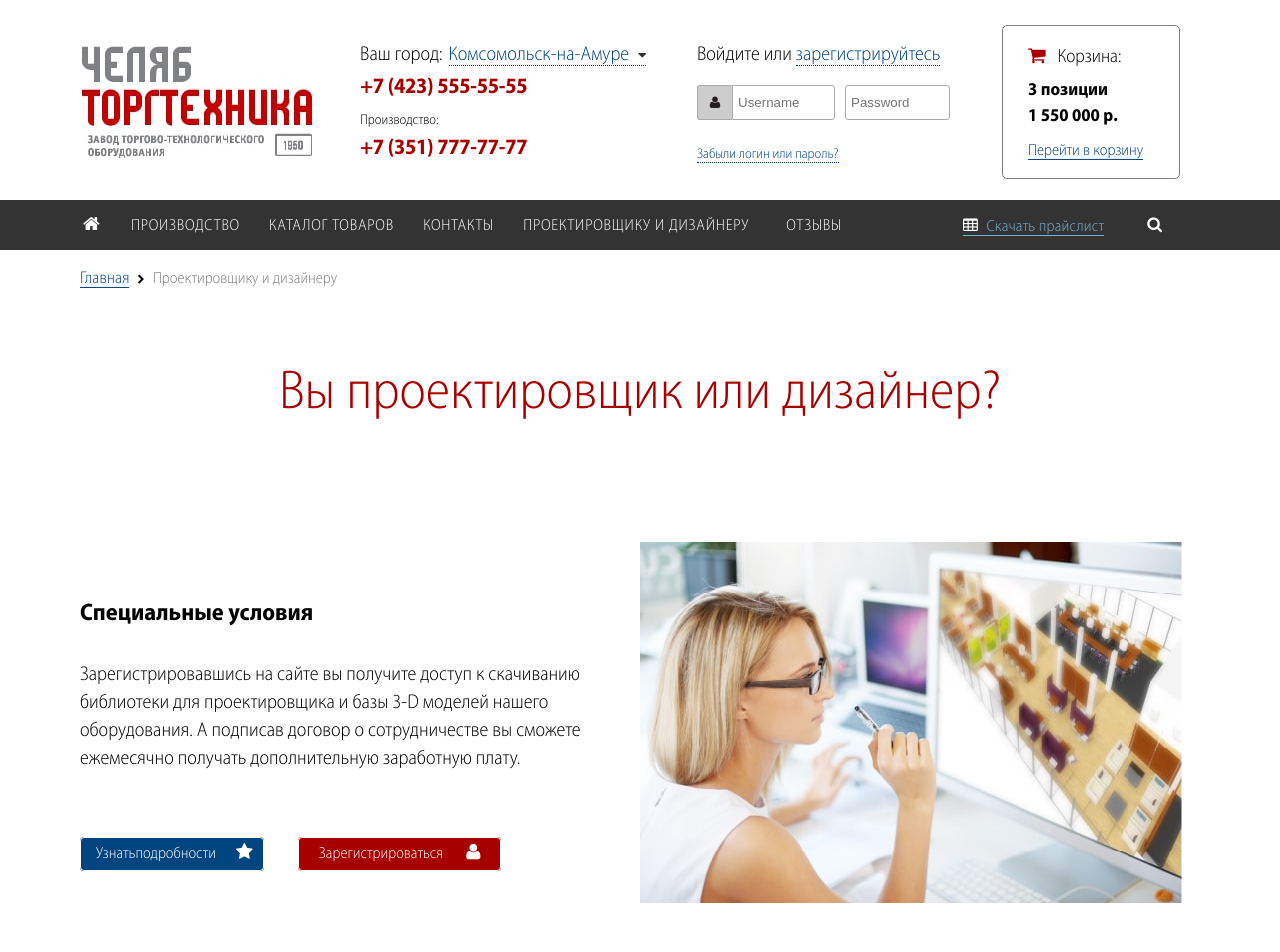
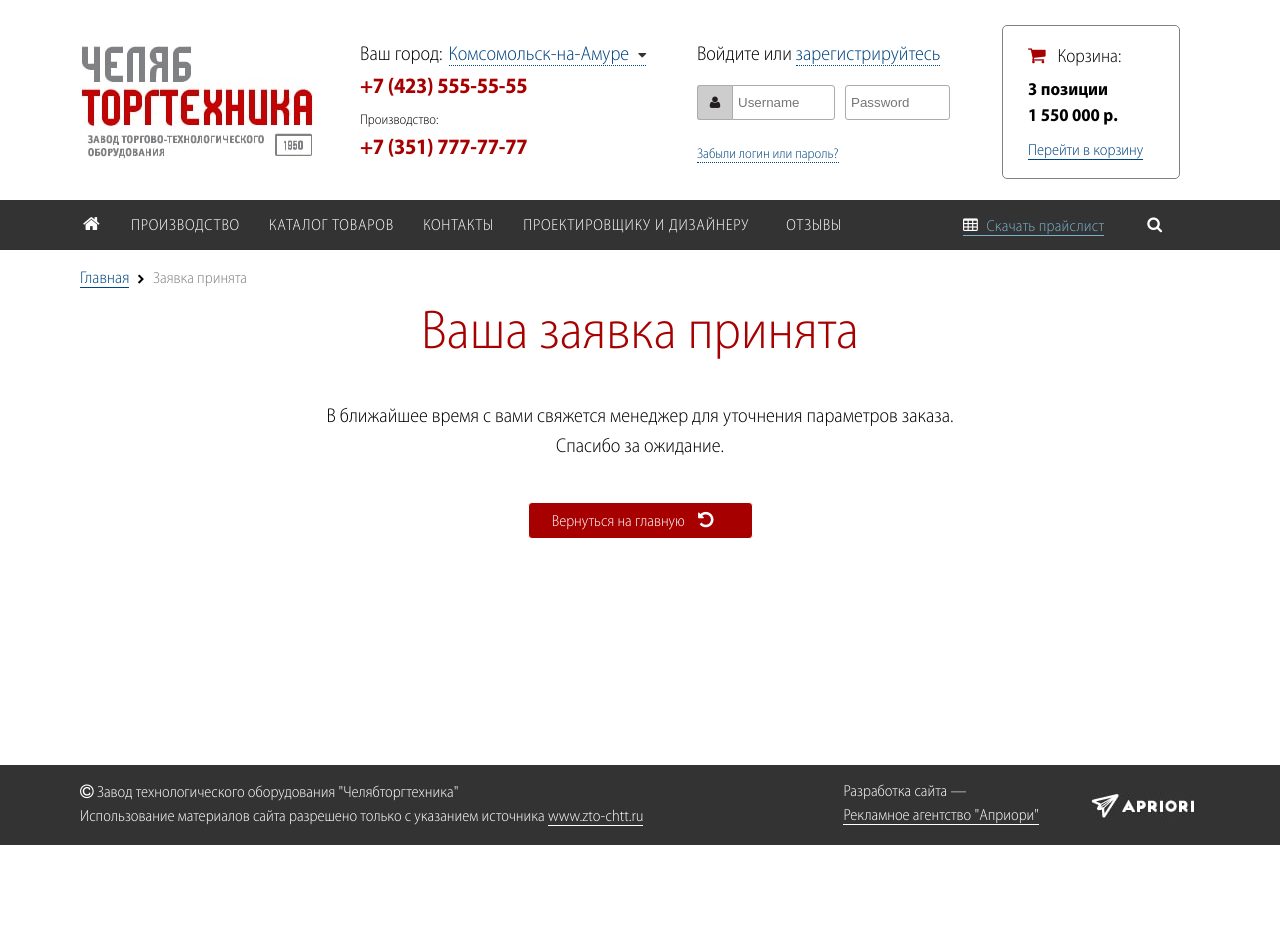
Before and after one commit to katyamishha/katyamishha.github.io, a plain HTML site: page index.html in a window 1280 px wide. Shown: the top 952 px of the page. After the commit the page ends 845 px from the top, so only its background shows below. Drawn offline with Linux system fonts and the light colour scheme.

Commit message:
drawn_up

```diff
--- a/index.html
+++ b/index.html
@@ -70,24 +70,16 @@
 						<div class="container">
 							<a href="#" class="breadcrumbs__link">Главная</a>
 							<span class="breadcrumbs__separator"><i class="fa fa-chevron-right" aria-hidden="true"></i></span>
-							<span class="breadcrumbs__link-active">Проектировщику и дизайнеру</span>
+							<span class="breadcrumbs__link-active">Заявка принята</span>
 						</div>
 					</section>
-					<section class="main__block">
+					<section class="drawn-up">
 						<div class="container">
-							<h2 class="main__title">Вы проектировщик или дизайнер?</h2>
-							<div class="designer-or__block">
-								<div class="designer-or__half">
-									<p class="anketa__block-title designer-or__title">Специальные условия</p>
-									<div class="paragraph__block enter__block designer-or__text">Зарегистрировавшись на сайте вы получите доступ к скачиванию библиотеки для проектировщика и базы 3-D моделей нашего оборудования. А подписав договор о сотрудничестве вы сможете ежемесячно получать дополнительную заработную плату.</div>
-									<div class="designer-or__block-btn">
-										<a href="#" class="item-link  basket__btn--blue designer-or__btn">Узнатьподробности<i class="fa fa-star" aria-hidden="true"></i></a>
-										<a href="#" class="item-link  basket__btn--red designer-or__btn">Зарегистрироваться <i class="fa fa-user" aria-hidden="true"></i></a>
-									</div>
-								</div>
-								<div class="designer-or__half"><img src="img/designer.jpg" alt=""></div>
+							<h2 class="drawn-up__title">Ваша заявка принята</h2>
+							<div class="paragraph__block">В ближайшее время с вами свяжется менеджер для уточнения параметров заказа. <br>
+								Спасибо за ожидание.
 							</div>
-							<div class="clearfix"></div>
+							<a href="#" class="item-link call__btn drawn-up__btn">Вернуться на главную <i class="fa fa-repeat fa-flip-horizontal" aria-hidden="true"></i></a>
 						</div>
 					</section>
 				</div>
```
